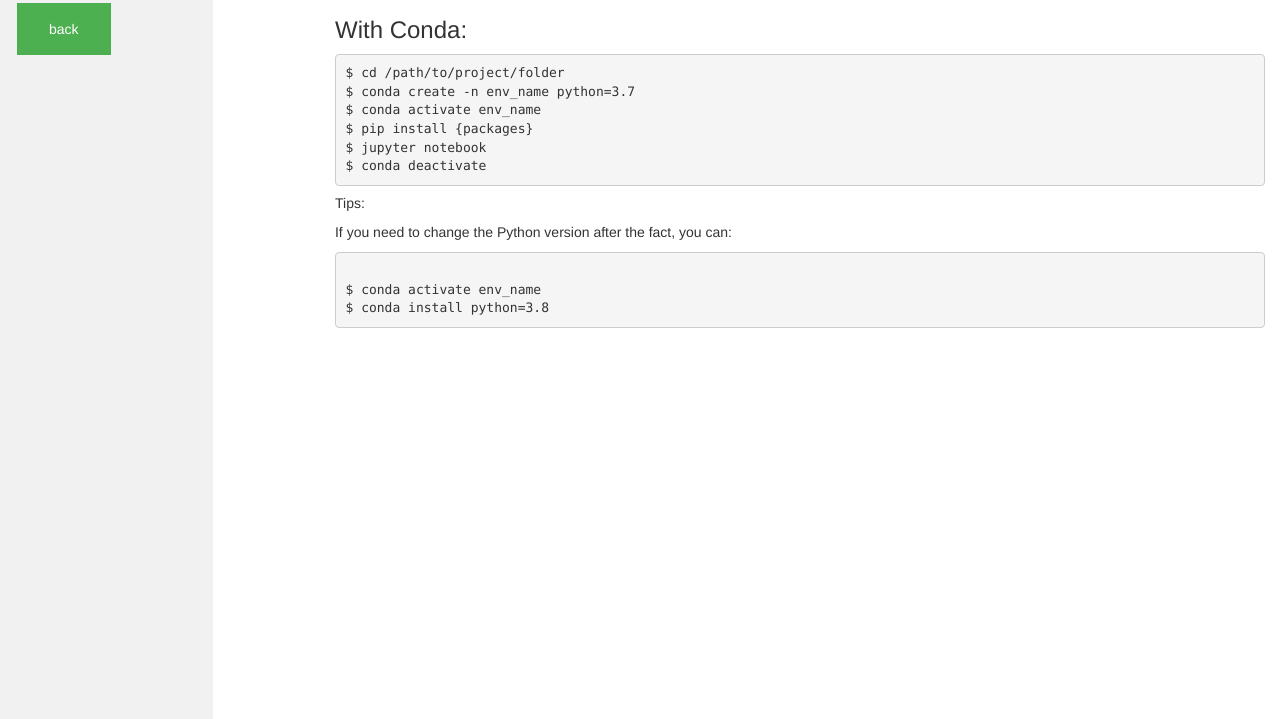
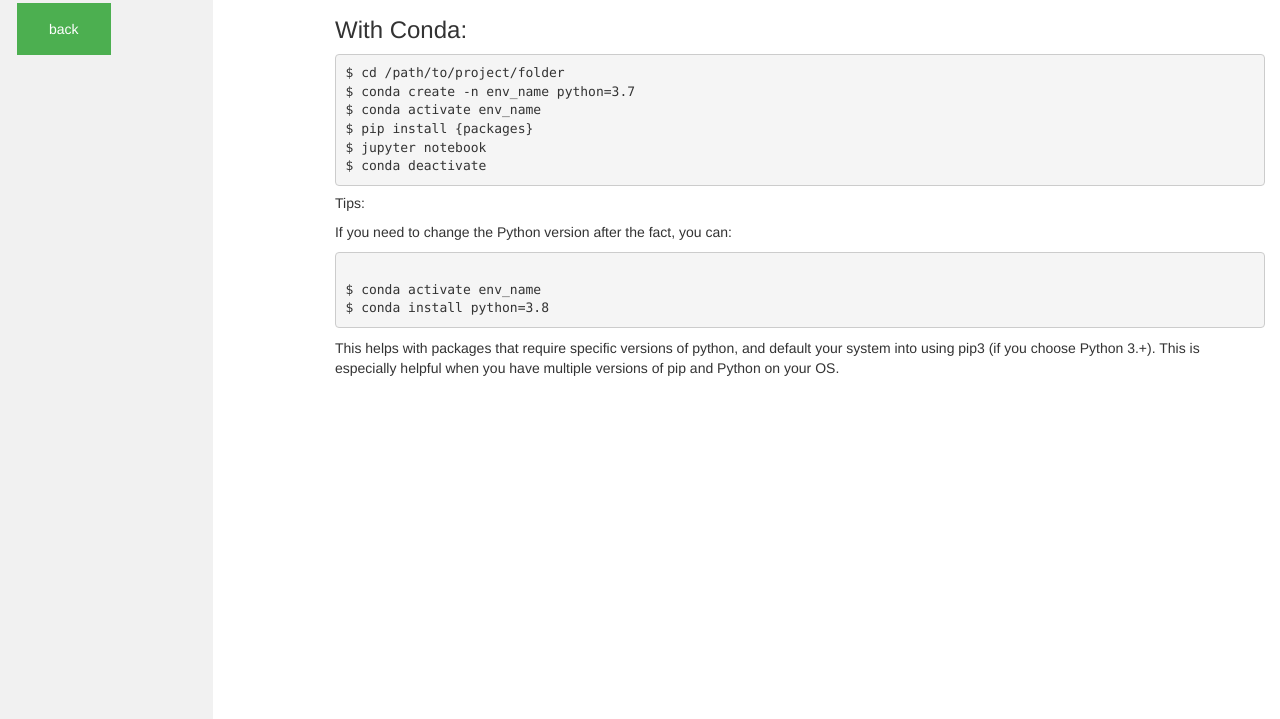
Before and after one commit to caly-pso/blog.github.io, a plain HTML site: page posts/virtual_env.html in a window 1280 px wide. Shown: the part 81-800 px from the top of the page. Drawn offline with nearby package versions, Linux system fonts and the light colour scheme.

Commit message:
updated post

```diff
--- a/posts/virtual_env.html
+++ b/posts/virtual_env.html
@@ -46,6 +46,7 @@ $ conda deactivate</code></pre>
 $ conda activate env_name
 $ conda install python=3.8
 </code></pre>
+                    <p>This helps with packages that require specific versions of python, and default your system into using pip3 (if you choose Python 3.+). This is especially helpful when you have multiple versions of pip and Python on your OS.</p>
                 </article>
             </div>
         </div>
```
